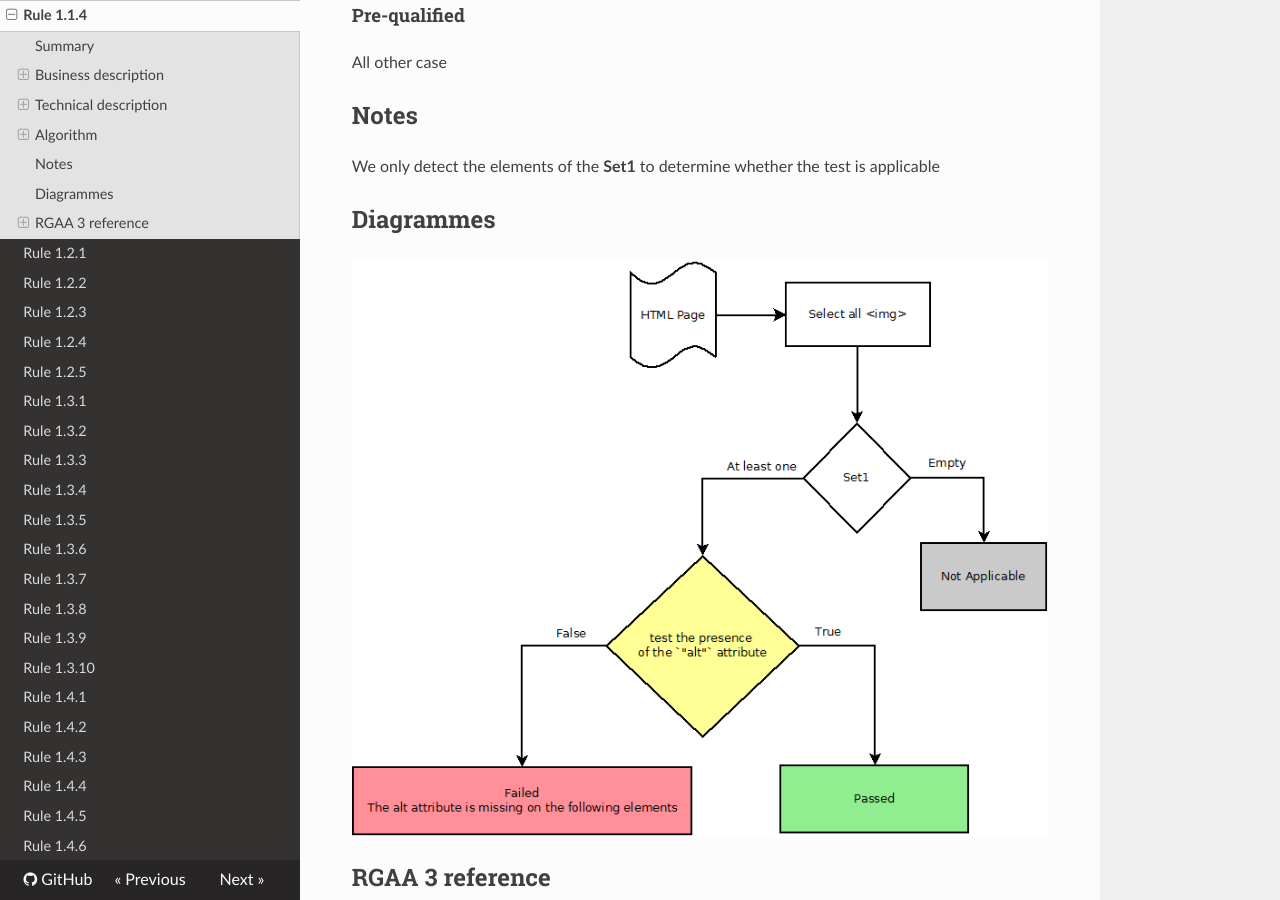
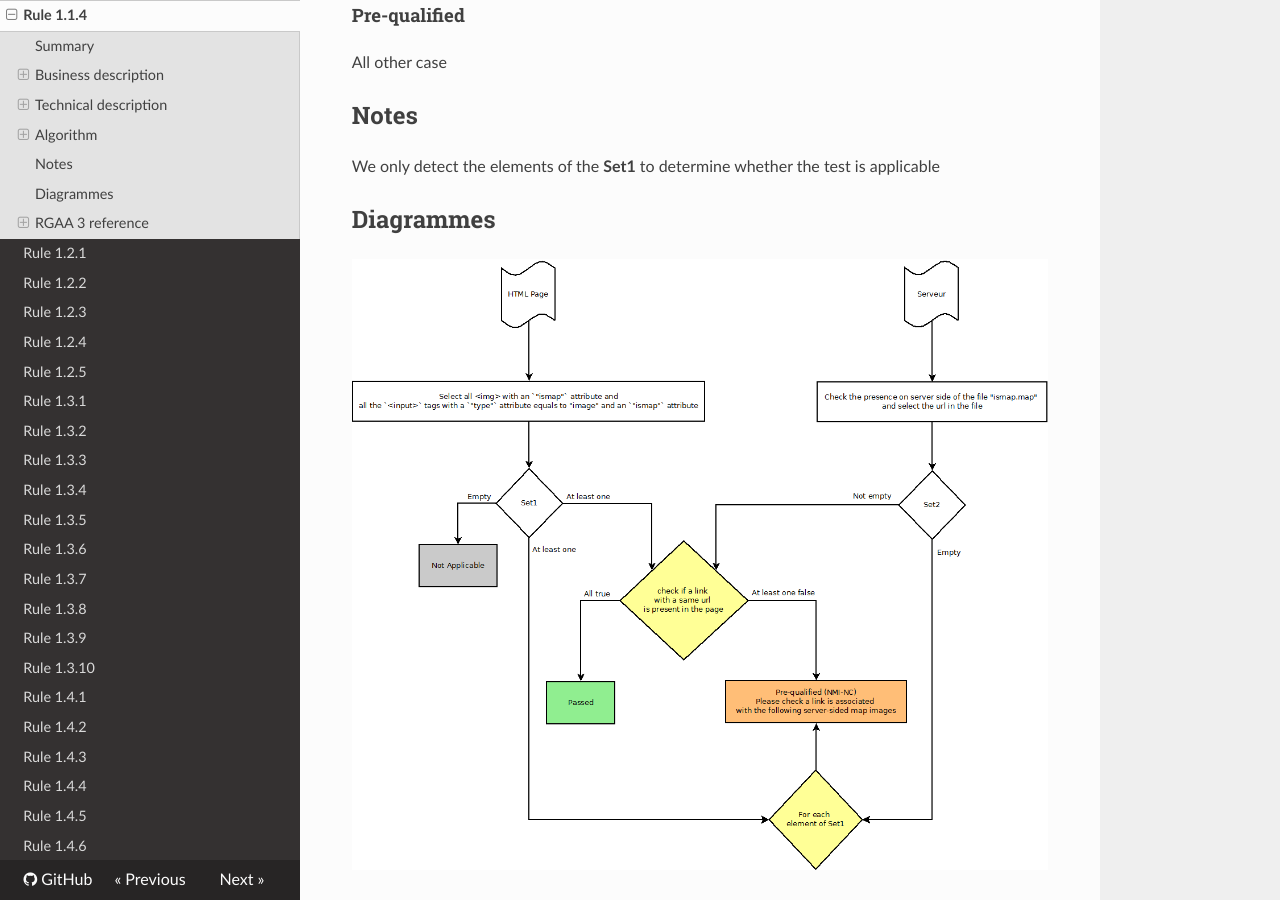
Before and after one commit to Tanaguru/RGAA3-2016, an MkDocs documentation site: the page built from docs/Rule-1-1-4.md, in a window 1280 px wide and 900 px high, scrolled down 2345 px. Built offline with MkDocs 1.6.1, drawn with Linux system fonts in a browser that asks for light colours; nearby versions of some CDN libraries; old or Windows-style settings are respelled for this version of MkDocs.

Commit message:
Update sample test 1.1.4

```diff
--- a/docs/Rule-1-1-4.md
+++ b/docs/Rule-1-1-4.md
@@ -93,7 +93,7 @@ We only detect the elements of the **Set1** to determine whether the test is app
 
 ## Diagrammes
 
-![](https://raw.githubusercontent.com/Tanaguru/RGAA3-2016/master/docs/Diagrammes/Test1-1-1.png?token=AI6sA6seL_G8Cales6bwE5OeJCu171T4ks5Y-cKmwA%3D%3D)
+![](https://raw.githubusercontent.com/Tanaguru/RGAA3-2016/master/docs/Diagrammes/Test1-1-4.png?token=AI6sA1kFWrjWcf74ozPsFwkDusjGd_q1ks5Y-dj7wA%3D%3D)
 
 ## RGAA 3 reference
 
```
